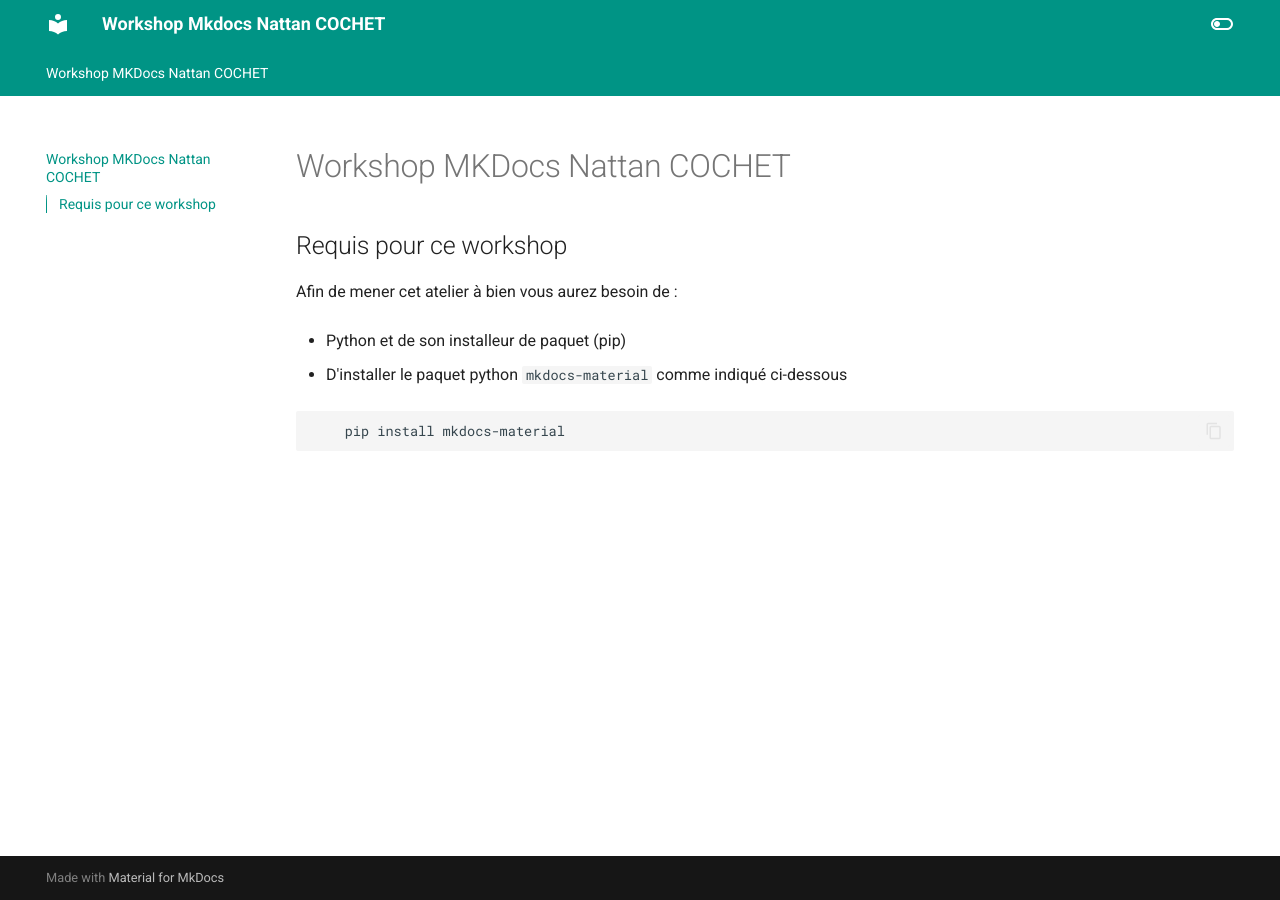
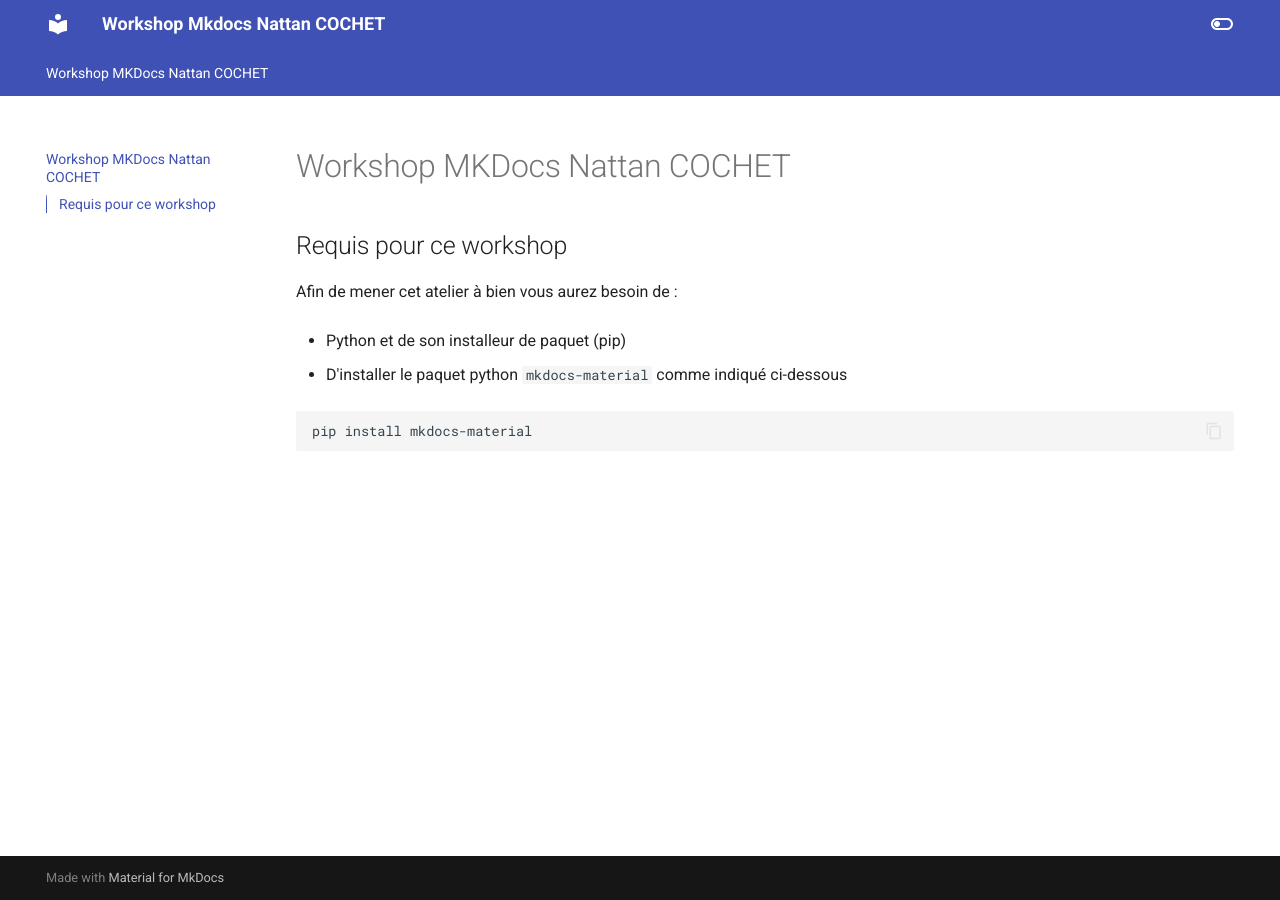
Before and after one commit to NattanCochet/workshop_mkdocs, an MkDocs documentation site: the page built from docs/index.md, in a window 1280 px wide. Built offline with MkDocs 1.6.1 and Material for MkDocs 9.7.7, drawn with Linux system fonts in a browser that asks for light colours.

Commit message:
test color

````diff
--- a/docs/index.md
+++ b/docs/index.md
@@ -9,5 +9,5 @@ Afin de mener cet atelier à bien vous aurez besoin de :
 * D'installer le paquet python `mkdocs-material` comme indiqué ci-dessous
 
 ```sh
-    pip install mkdocs-material
+pip install mkdocs-material
 ```
--- a/mkdocs.yml
+++ b/mkdocs.yml
@@ -17,14 +17,14 @@ theme:
       toggle:
         icon: material/toggle-switch-off-outline
         name: Switch to dark mode
-      primary: teal
-      accent: blue
+      primary: indigo
+      accent: red
     - scheme: slate
       toggle:
         icon: material/toggle-switch
         name: Switch to light mode
-      primary: teal
-      accent: lime
+      primary: blue
+      accent: teal
 
 plugins:
   - social
````
